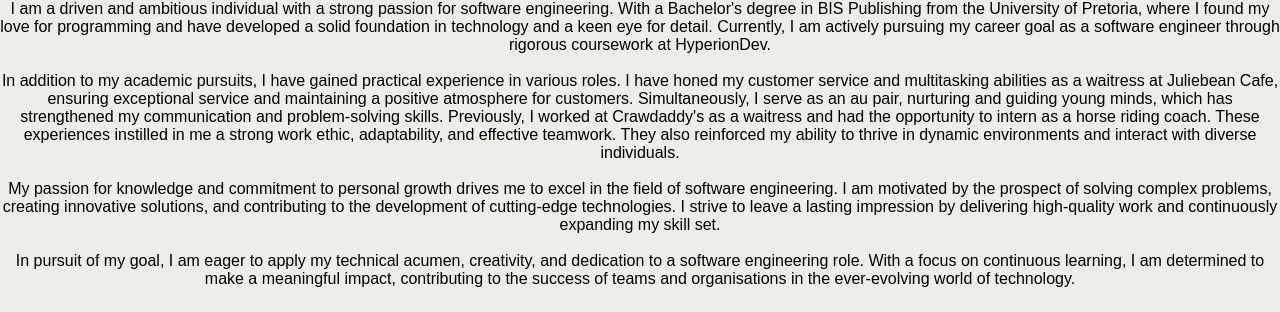
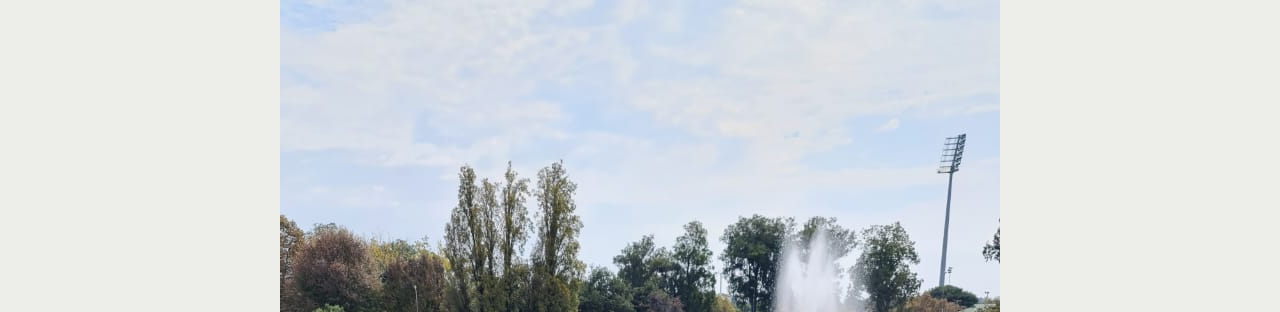
Before and after one commit to eriiefairy/MyCV, a plain HTML site: page index.html in a window 1280 px wide. Shown: the part 189-501 px from the top of the page. Drawn offline with Linux system fonts and the light colour scheme.

Commit message:
Update index.html
"added the code for the image"

```diff
--- a/index.html
+++ b/index.html
@@ -9,6 +9,7 @@
 <body>
   <header>
     <h1>Erin Thorsen Cooper</h1>
+    <img src= "PHOTO-2023-05-23-10-11-08.jpg" alt="Profile Picture">
   </header>
 
   <section>
```
